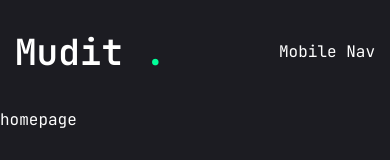
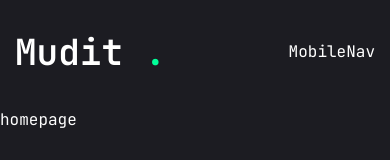
Before and after one commit to guptamudit/Mudit-Gupta, a Next.js app in the folder mudit-gupta/: page / in a window 390 px wide. Shown: the top 160 px of the page. Built offline with nearby package versions, Linux system fonts and the light colour scheme.

Commit message:
"Added MobileNav component to Header component"

```diff
--- a/mudit-gupta/components/Header.jsx
+++ b/mudit-gupta/components/Header.jsx
@@ -3,6 +3,7 @@ import { Button } from "./ui/button";
 
 //Components
 import Nav from "./Nav";
+import MobileNav from "./MobileNav";
 
 const Header = () => {
   return (
@@ -23,7 +24,9 @@ const Header = () => {
         </div>
 
         {/* Mobile Nav */}
-        <div className="xl:hidden">Mobile Nav</div>
+        <div className="xl:hidden">
+          <MobileNav />
+        </div>
       </div>
     </header>
   );
--- /dev/null
+++ b/mudit-gupta/components/MobileNav.jsx
@@ -0,0 +1,5 @@
+const MobileNav = () => {
+  return <div>MobileNav</div>;
+};
+
+export default MobileNav;
```
